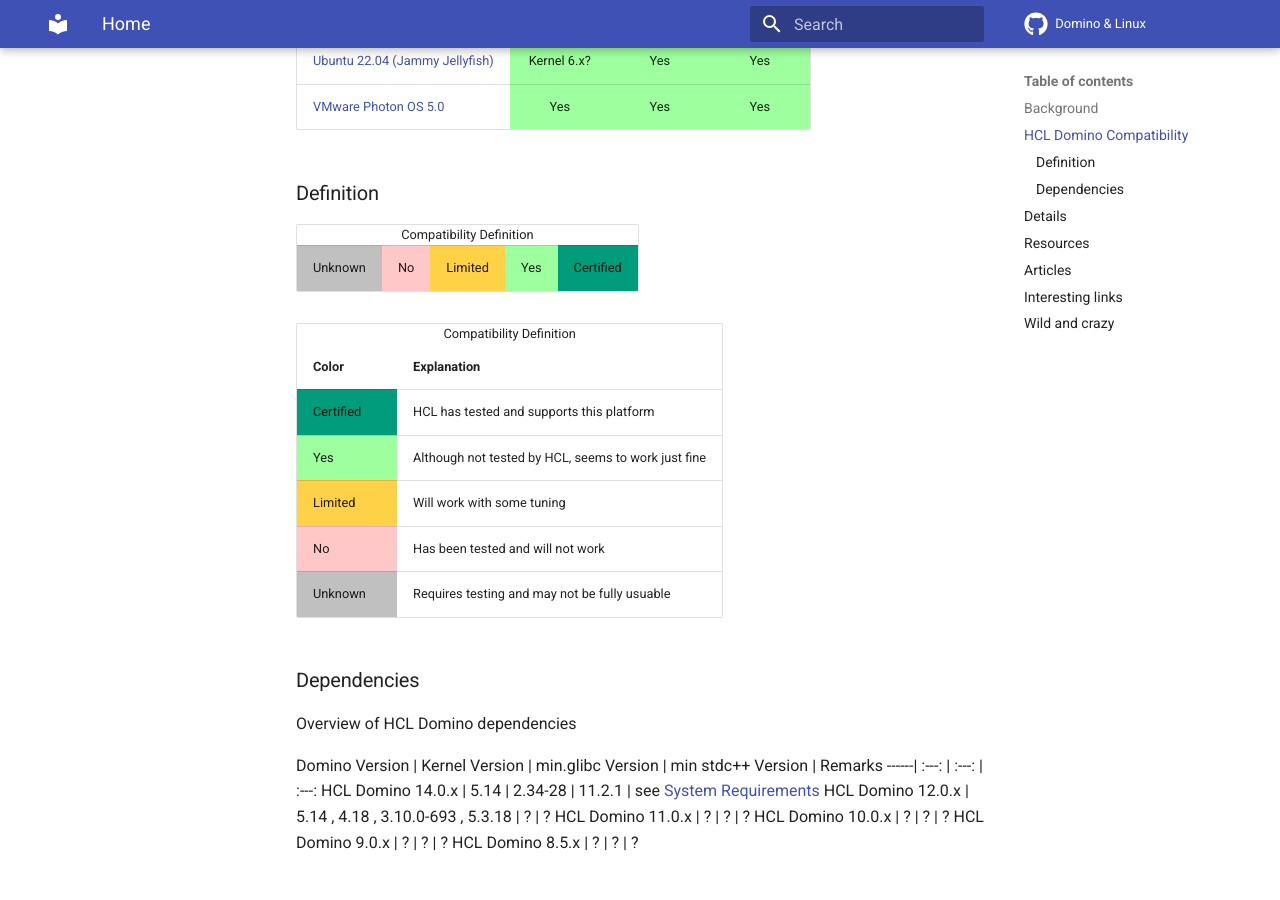
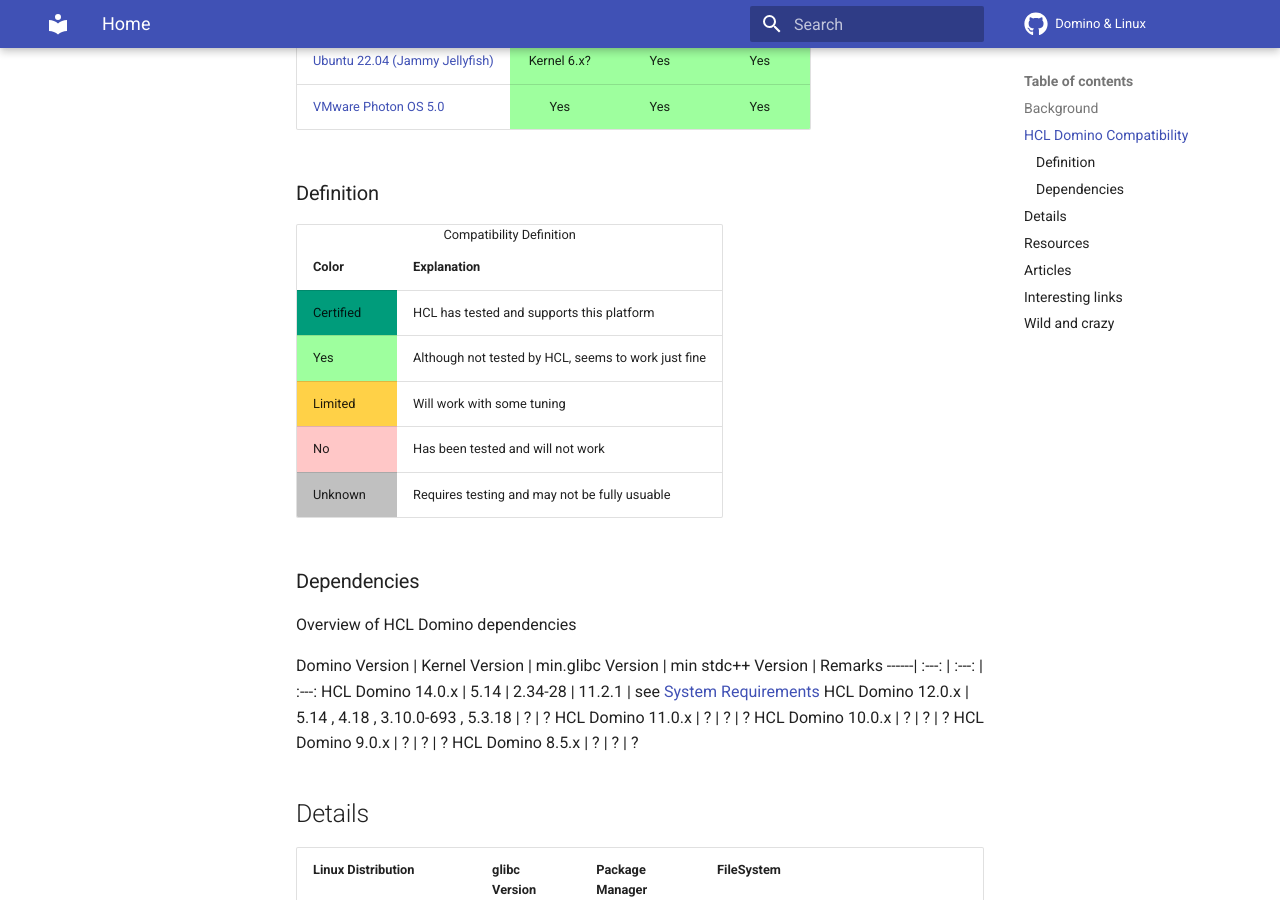
Before and after one commit to HCL-TECH-SOFTWARE/domino-linux, an MkDocs documentation site: the page built from docs/index.md, in a window 1280 px wide and 900 px high, scrolled down 1353 px. Built offline with MkDocs 1.6.1 and Material for MkDocs 9.7.7, drawn with Linux system fonts in a browser that asks for light colours; comment, search, counter and statistics services are not loaded.

Commit message:
Formating

```diff
--- a/docs/index.md
+++ b/docs/index.md
@@ -138,19 +138,6 @@
   <caption>Compatibility Definition</caption>
   <tbody>
     <tr>
-      <td style="background:#C0C0C0" title="Requires testing and may not be fully usuable">Unknown</td>
-      <td style="background:#FFC7C7" title="Has been tested and will not work">No</td>
-      <td style="background:#FFD147" title="Will work with some tuning">Limited</td>
-      <td style="background:#9EFF9E" title="Works just fine">Yes</td>
-      <td style="background:#009C7B" title="HCL has tested and supports this platform">Certified</td>
-    </tr>
-  </tbody>
-</table>
-
-<table>
-  <caption>Compatibility Definition</caption>
-  <tbody>
-    <tr>
       <th>Color</th>
       <th>Explanation</th>
     </tr>
```
Also changed, not shown: docs/almalinux.md (+8 -7 lines).
